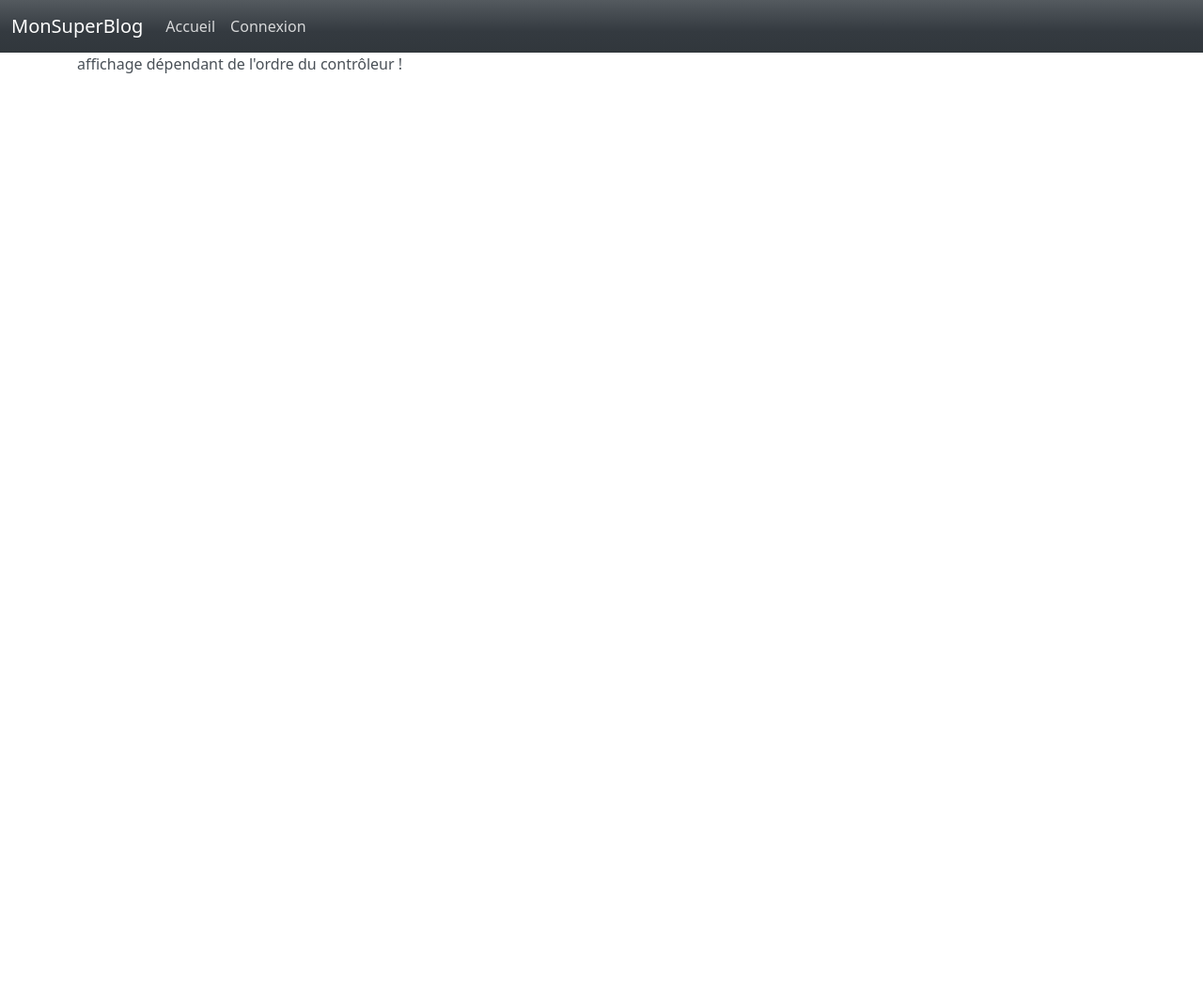
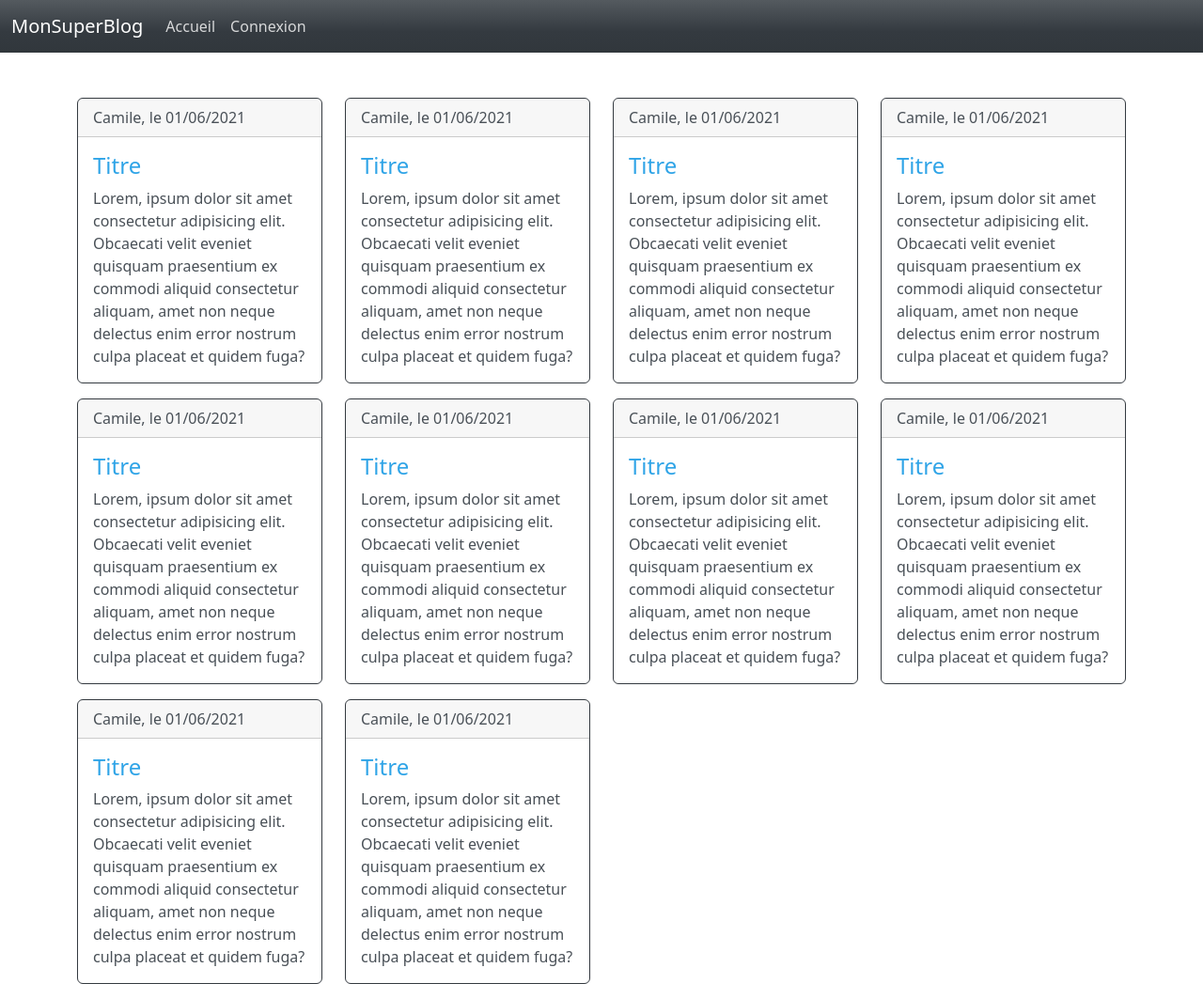
Before and after one commit to CamileGhastine/SimplonDWWM-Projet-BlogMVC, a PHP site: page / in a window 1280 px wide. Shown: the whole page at 94% size. Before the commit the page ends 78 px from the top, so only its background shows below. Run offline with PHP 8.4, Linux system fonts and the light colour scheme.

Commit message:
view home

```diff
--- a/_nav.php
+++ b/_nav.php
@@ -1,4 +1,4 @@
-<nav class="navbar navbar-expand-lg navbar-dark bg-dark">
+<nav class="navbar navbar-expand-lg navbar-dark bg-dark mb-5">
   <div class="container-fluid">
     <a class="navbar-brand" href="#">MonSuperBlog</a>
     <button class="navbar-toggler" type="button" data-bs-toggle="collapse" data-bs-target="#navbarColor02" aria-controls="navbarColor02" aria-expanded="false" aria-label="Toggle navigation">
--- a/base.php
+++ b/base.php
@@ -11,7 +11,7 @@
 
     <?php require '_nav.php'; ?>
     <div class="container">
-        affichage dépendant de l'ordre du contrôleur !
+        <?= $content ?>
     </div>
 </body>
 </html>
--- /dev/null
+++ b/home.php
@@ -0,0 +1,13 @@
+<div class="row">
+    <?php for ($i = 0; $i < 10; $i++) : ?>
+        <div class="col-3">
+            <div class="card border-dark mb-3">
+                <div class="card-header">Camile, le 01/06/2021</div>
+                <div class="card-body">
+                    <h4 class="card-title">Titre</h4>
+                    <p class="card-text">Lorem, ipsum dolor sit amet consectetur adipisicing elit. Obcaecati velit eveniet quisquam praesentium ex commodi aliquid consectetur aliquam, amet non neque delectus enim error nostrum culpa placeat et quidem fuga?</p>
+                </div>
+            </div>
+        </div>
+    <?php endfor; ?>
+</div>
--- a/index.php
+++ b/index.php
@@ -1,3 +1,7 @@
 <?php
 
+ob_start();
+require 'home.php';
+$content = ob_get_clean();
+
 require 'base.php';
```
